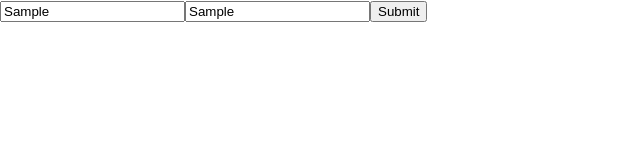
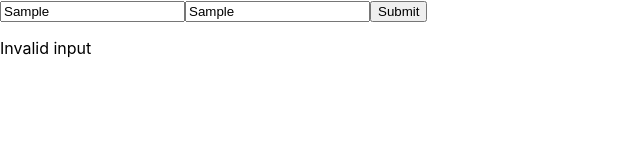
Before and after one commit to MasoudDehqani/react-bootcamp-exercises, a React (Create React App) app: page / in a window 1280 px wide. Both pictures are taken after typing "Sample", "Sample" into the empty fields and a click on the input 398 px from the left and 11 px from the top of the page. Shown: the top 160 px of the page, without its empty margins (0-640 px from the left). Built offline with nearby package versions, Linux system fonts and the light colour scheme.

Commit message:
bootcamp form exercise improved

```diff
--- a/src/components/form/Form.tsx
+++ b/src/components/form/Form.tsx
@@ -8,6 +8,7 @@ function Form() {
 
   const [userNameInput, setUserNameInput] = useState("")
   const [passwordInput, setPasswordInput] = useState("")
+  const [invalid, setInvalid] = useState(false)
   const [auth, setAuth] = useState(false)
 
   function handleInput(e: React.BaseSyntheticEvent) {
@@ -21,7 +22,11 @@ function Form() {
     console.log(e.target.elements.username)
     if (e.target.elements.username.value === userInfo.username && e.target.elements.password.value === userInfo.password) {
       setAuth(true)
+      setInvalid(false)
       alert("Wellcome")
+    } else {
+      setInvalid(true)
+      setAuth(false)
     }
   }
   //whether id or name for inputs goes to e.target.elements
@@ -33,6 +38,7 @@ function Form() {
       <input type="text" id="password" value={passwordInput} onChange={handleInput} name="password" />
       <input type="submit"/>
       {auth && <p>Wellcome</p>}
+      {invalid && <p>Invalid input</p>}
     </form>
   )
 }
```
Also changed, not shown: 1 other file (tests, documents, lock files or other folders).
